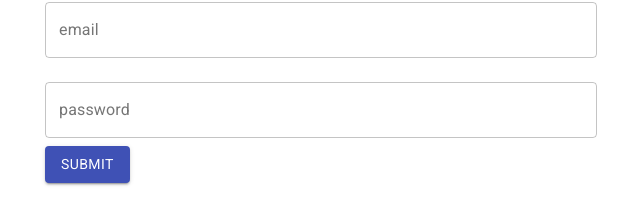
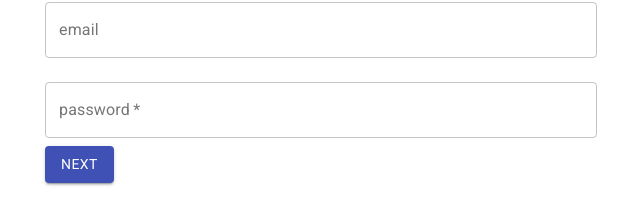
Before and after one commit to Felipe-Borba/alura-reactjs, a React (Create React App) app: page / in a window 1280 px wide. Shown: the part 158-382 px from the top of the page, without its empty margins (319-959 px from the left). Built offline with nearby package versions, Linux system fonts and the light colour scheme.

Commit message:
04-03 reuse validate rule

```diff
--- a/src/components/SubscribeForm/PersonalData.jsx
+++ b/src/components/SubscribeForm/PersonalData.jsx
@@ -12,21 +12,33 @@ function PersonalData({ nextStep, validation }) {
 
     function check(event) {
         const { id, value } = event.target;
-        let newSate = {...error};
+        let newSate = { ...error };
         newSate[id] = validation[id](value);
         setError(newSate);
+    }
+
+    function verify() {
+        for (let field in error) {
+            if (!error[field].status) {
+                return false;
+            }
+        }
+        return true;
     }
 
     return (
         <form onSubmit={event => {
             event.preventDefault();
-            nextStep({ firstName, secondName, cpf, promotions, news, error });
+            if (verify()) {
+                nextStep({ firstName, secondName, cpf, promotions, news, error });
+            }
         }}>
             <TextField
                 id='firstName'
                 label='First name'
                 variant='outlined'
                 fullWidth
+                required
                 margin='normal'
                 name={firstName}
                 onChange={event => setFirstName(event.target.value)}
@@ -48,6 +60,7 @@ function PersonalData({ nextStep, validation }) {
                 variant='outlined'
                 fullWidth
                 margin='normal'
+                required
                 name={cpf}  //TODO Why I need this?
                 onChange={event => setCpf(event.target.value)}
                 error={!error.cpf.status}
@@ -74,7 +87,7 @@ function PersonalData({ nextStep, validation }) {
             } />
 
             <Button type='submit' variant="contained" color="primary" >
-                Submit
+                Next
             </Button>
 
         </form>
--- a/src/components/SubscribeForm/UserData.jsx
+++ b/src/components/SubscribeForm/UserData.jsx
@@ -1,14 +1,33 @@
 import { Button, TextField } from '@material-ui/core'
 import React, { useState } from 'react'
 
-function UserData({ nextStep }) {
+function UserData({ nextStep, validation }) {
     const [email, setEmail] = useState('');
     const [password, setPassword] = useState('');
+    const [error, setError] = useState({ password: { status: true, text: '' } });
+
+    function check(event) {
+        const { id, value } = event.target;
+        let newSate = { ...error };
+        newSate[id] = validation[id](value);
+        setError(newSate);
+    }
+
+    function verify() {
+        for (let field in error) {
+            if (!error[field].status) {
+                return false;
+            }
+        }
+        return true;
+    }
 
     return (
         <form onSubmit={event => {
             event.preventDefault();
-            nextStep({ email, password });
+            if (verify()) {
+                nextStep({ email, password });
+            }
         }}>
             <TextField
                 id='email'
@@ -17,7 +36,7 @@ function UserData({ nextStep }) {
                 variant='outlined'
                 margin='normal'
                 fullWidth
-                //require //TODO uncomment
+                //required //TODO uncomment
                 value={email}
                 onChange={event => setEmail(event.target.value)}
             />
@@ -29,13 +48,16 @@ function UserData({ nextStep }) {
                 variant='outlined'
                 margin='normal'
                 fullWidth
-                //require //TODO uncomment
+                required
                 value={password}
                 onChange={event => setPassword(event.target.value)}
+                onBlur={check}
+                error={!error.password.status}
+                helperText={error.password.text}
             />
 
             <Button type='submit' variant="contained" color="primary" >
-                Submit
+                Next
             </Button>
 
         </form>
--- a/src/models/subscribe.js
+++ b/src/models/subscribe.js
@@ -1,15 +1,13 @@
 export function checkCpf(cpf) {
     if (cpf.length !== 11) {
         return { status: false, text: 'CPF must have 11 digits.' };
-    } else {
-        return { status: true, text: '' };
     }
+    return { status: true, text: '' };
 }
 
 export function checkPassword(password) {
     if (password.length < 4 || password.length > 72) {
         return { status: false, text: 'Password must have at least 4 digits and less then 72' };
-    } else {
-        return { status: true, text: '' };
     }
+    return { status: true, text: '' };
 }
```
